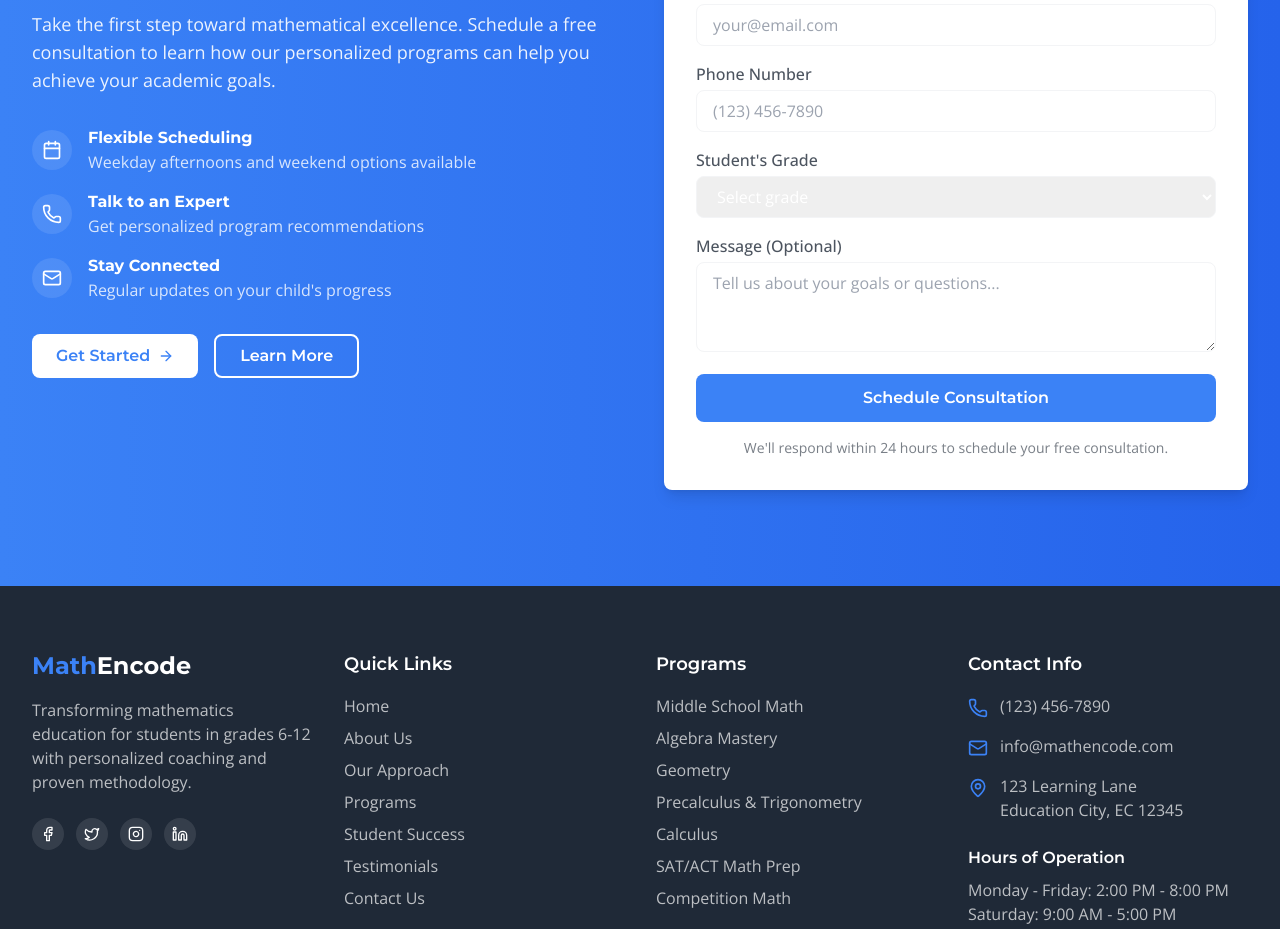
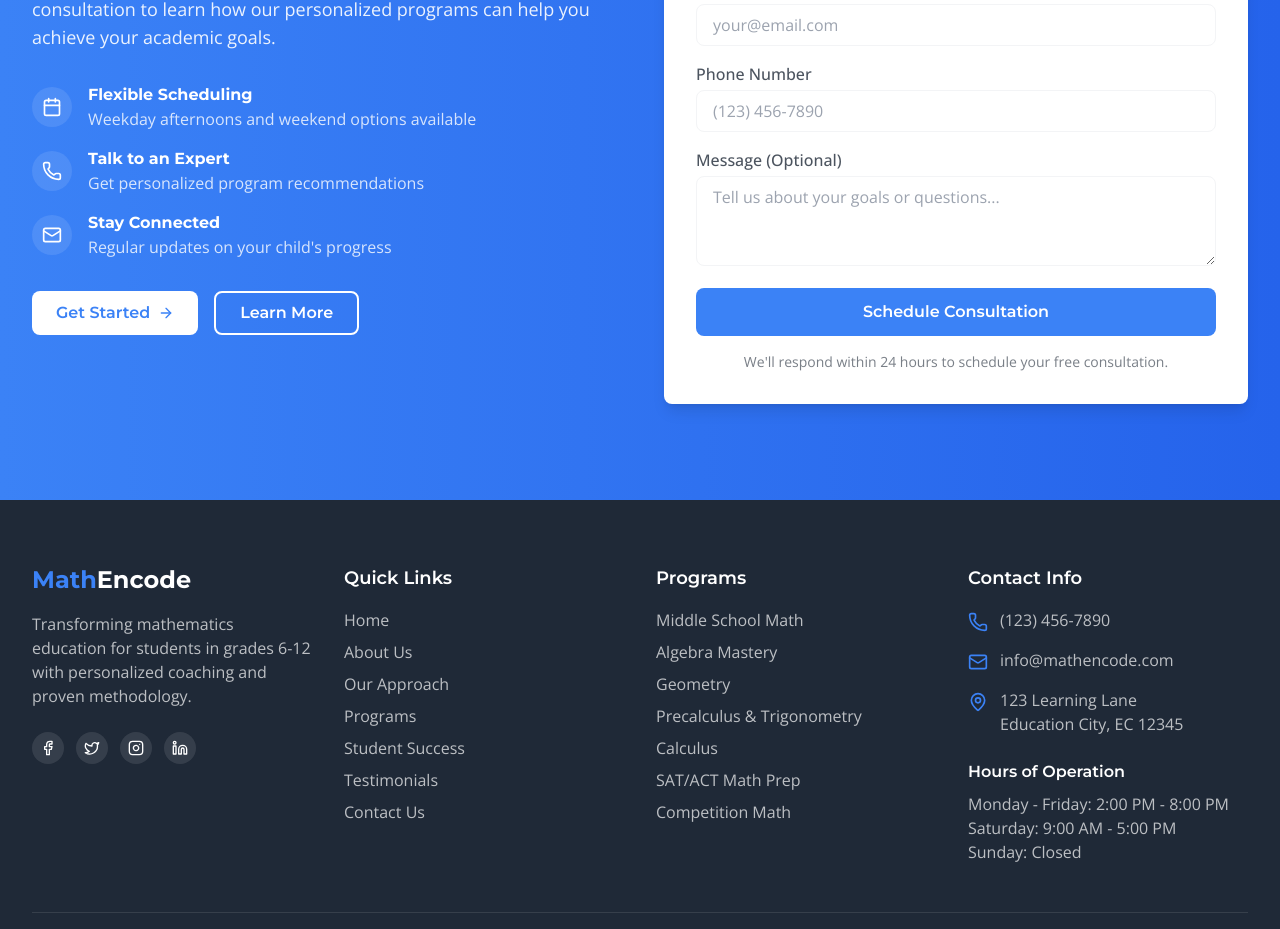
Before and after one commit to chahatkesh/mathencode, a React (Vite) app: page / in a window 1280 px wide. Shown: the part 5608-6537 px from the top of the page. Built offline with nearby package versions, Linux system fonts and the light colour scheme.

Commit message:
Remove grade selection from JoinHelp component to streamline user input

```diff
--- a/src/components/JoinHelp.jsx
+++ b/src/components/JoinHelp.jsx
@@ -113,26 +113,6 @@ const JoinHelp = () => {
 
               <div>
                 <label
-                  htmlFor="grade"
-                  className="block text-dark/80 mb-1 font-medium">
-                  Student's Grade
-                </label>
-                <select
-                  id="grade"
-                  className="w-full px-4 py-2 border border-neutral rounded-lg focus:outline-none focus:ring-2 focus:ring-primary/50">
-                  <option value="">Select grade</option>
-                  <option value="6">6th Grade</option>
-                  <option value="7">7th Grade</option>
-                  <option value="8">8th Grade</option>
-                  <option value="9">9th Grade</option>
-                  <option value="10">10th Grade</option>
-                  <option value="11">11th Grade</option>
-                  <option value="12">12th Grade</option>
-                </select>
-              </div>
-
-              <div>
-                <label
                   htmlFor="message"
                   className="block text-dark/80 mb-1 font-medium">
                   Message (Optional)
```
